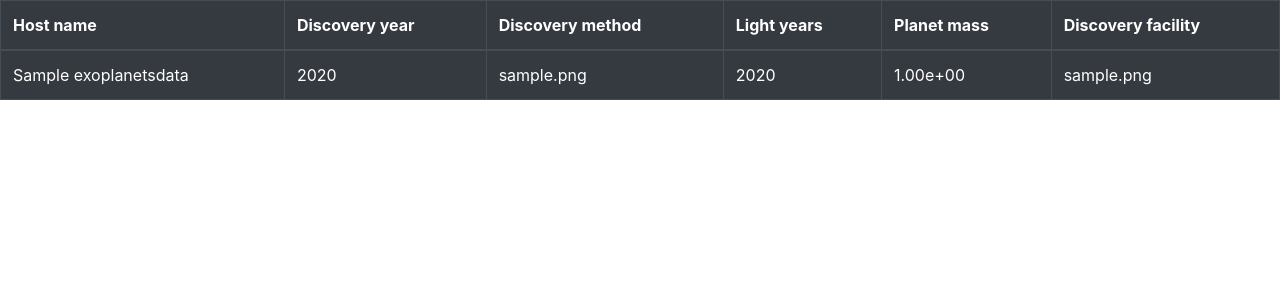
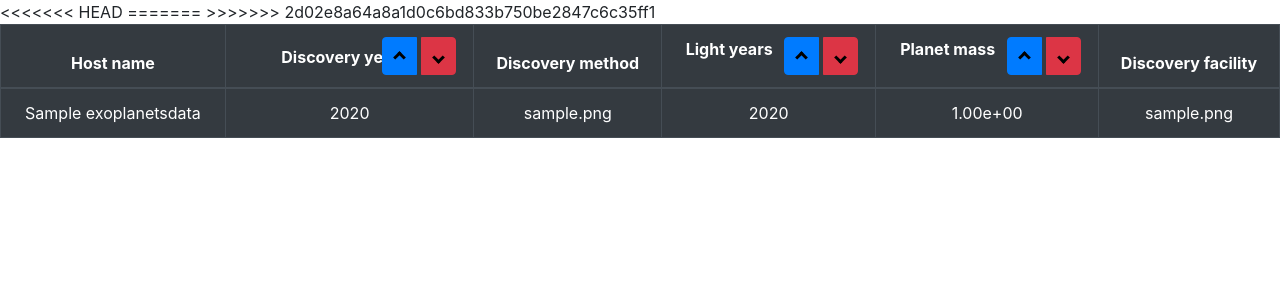
Before and after one commit to fancy-cloud/nasa-exoplanet-archive, a Django app: page / in a window 1280 px wide. Shown: the top 300 px of the page. Run offline with Django 3.2, Linux system fonts and the light colour scheme; tables that the repository leaves empty hold one stand-in row (values such as "Sample post"); some libraries are stand-ins or nearby versions.

Commit message:
ugly html with forms

```diff
--- a/nasa_exoplanet_archive/main/templates/main/index.html
+++ b/nasa_exoplanet_archive/main/templates/main/index.html
@@ -8,21 +8,97 @@
     	<!-- Bootstrap CSS -->
 	<link rel="stylesheet" href="https://stackpath.bootstrapcdn.com/bootstrap/4.4.1/css/bootstrap.min.css" integrity="sha384-Vkoo8x4CGsO3+Hhxv8T/Q5PaXtkKtu6ug5TOeNV6gBiFeWPGFN9MuhOf23Q9Ifjh" crossorigin="anonymous">
 
+<<<<<<< HEAD
+		<style type="text/css">
+			button {
+	  			margin-right: 5px;
+			}
+			tr {
+				text-align: center;
+			}
+			#button-up {
+
+			}
+			#discovery-year {
+				position: relative;
+				top: 8px;
+				left: 30px;
+			}
+			.arrow {
+			  border: solid black;
+			  border-width: 0 3px 3px 0;
+			  display: inline-block;
+			  padding: 3px;
+			}
+
+			.up {
+			  transform: rotate(-135deg);
+			  -webkit-transform: rotate(-135deg);
+			}
+
+			.down {
+			  transform: rotate(45deg);
+			  -webkit-transform: rotate(45deg);
+			}
+		</style>
+
+		<title>NASA Exoplanets Archive</title>
+=======
 	<title>NASA Exoplanets Archive</title>
+>>>>>>> 2d02e8a64a8a1d0c6bd833b750be2847c6c35ff1
 	</head>
 	<body>
 
-		<table class="table table-bordered table-fit table-dark">
-		  <thead>
-		    <tr>
-		      <th scope="col">Host name</th>
-		      <th scope="col">Discovery year</th>
-		      <th scope="col">Discovery method</th>
-		      <th scope="col">Light years</th>
-		      <th scope="col">Planet mass</th>
-		      <th scope="col">Discovery facility</th>
-		    </tr>
-		  </thead>
+		<table class="table table-bordered table-hover table-fit table-dark">
+			<form method="post" action="">
+			  {% csrf_token %}
+			  <thead>
+			    <tr>
+			      <th scope="col">
+			      	<span id="host-name">Host name</span>
+			      </th>
+			      <th scope="col">
+				      <span id="discovery-year">Discovery year</span>
+				      <div class="btn-group float-right" role="group">
+					  	<button id="button-up" type="submit" class="btn btn-primary" name="sort-by-year-asc" value="sort-by-year-asc">
+					  		<i class="arrow up"></i>
+					  	</button>
+					  	<button type="submit" class="btn btn-danger" name="sort-by-year-desc" value="sort-by-year-desc">
+					  		<i class="arrow down"></i>
+					  	</button>
+					  </div>
+			  	  </th>
+			      <th scope="col">
+			      	<span id="discovery-method">Discovery method</span>
+			      </th>
+			      <th scope="col">
+				      <span id="light-years">Light years</span>
+				      <div class="btn-group float-right" role="group">
+					  	<button type="submit" class="btn btn-primary" name="sort-by-light-years-asc" value="sort-by-light-years-asc">
+					  		<i class="arrow up"></i>
+					  	</button>
+					  	<button type="submit" class="btn btn-danger" name="sort-by-light-years-desc" value="sort-by-light-years-desc">
+					  		<i class="arrow down"></i>
+					  	</button>
+					  </div>
+			  	  </th>
+			      <th scope="col">
+				      <span id="planet-mass">Planet mass</span>
+				      <div class="btn-group float-right" role="group">
+					  	<button type="submit" class="btn btn-primary" name="sort-by-mass-asc"  value="sort-by-mass-asc">
+					  		<i class="arrow up"></i>
+					  	</button>
+					  	<button type="submit" class="btn btn-danger" name="sort-by-mass-desc" value="sort-by-mass-desc">
+					  		<i class="arrow down"></i>
+					  	</button>
+					  </div>
+			      </th>
+			      <th scope="col">
+			      	<span id="discovery-facility">Discovery facility</span>
+			      </th>
+			    </tr>
+			  </thead>
+			</form>
 		  <tbody>
 		  	{% for planet_data in exoplanets_list %}
 		  		<tr>
```
